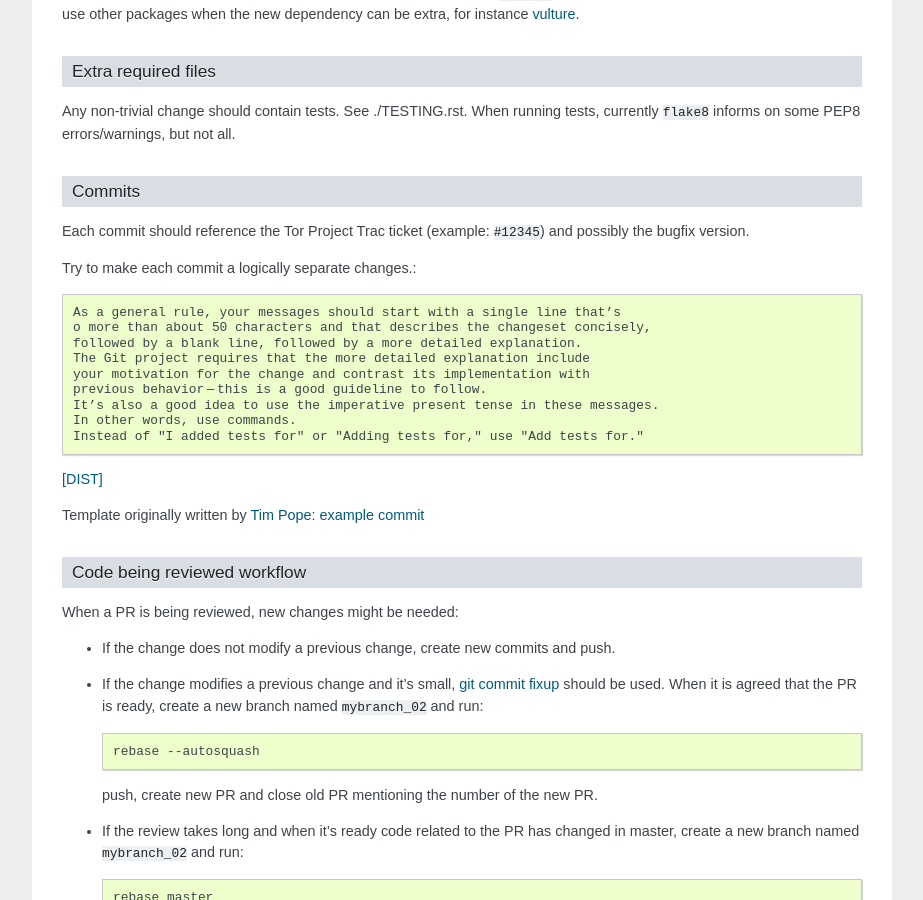
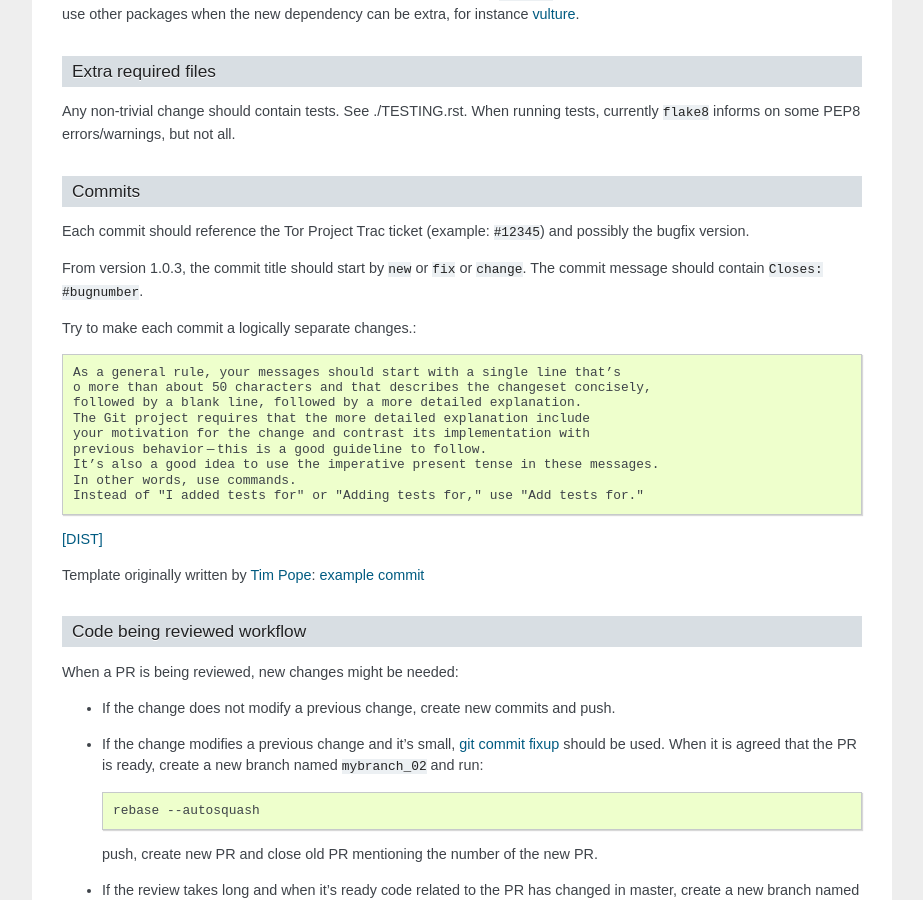
Before and after one commit to torproject/sbws, a Sphinx documentation site: the page built from docs/source/contributing.rst, in a window 1280 px wide and 900 px high, scrolled down 1869 px. Shown: the whole window, without its empty margins (198-1121 px from the left). Built offline with Sphinx 7.4.7, drawn with Linux system fonts in a browser that asks for light colours; formulas are drawn with MathJax 3; some of the changed text lies outside the part shown.

Commit message:
new: docs: Include script on how to release

```diff
--- a/docs/source/contributing.rst
+++ b/docs/source/contributing.rst
@@ -136,6 +136,9 @@ Commits
 Each commit should reference the Tor Project Trac ticket (example: ``#12345``)
 and possibly the bugfix version.
 
+From version 1.0.3, the commit title should start by ``new`` or ``fix`` or
+``change``. The commit message should contain ``Closes: #bugnumber``.
+
 Try to make each commit a logically separate changes.::
 
   As a general rule, your messages should start with a single line that’s
@@ -258,6 +261,7 @@ Create a ./CHANGELOG.rst file.
 Each entry should reference the Tor Project Trac ticket (example: ``#12345``)
 and possibly the bugfix version.
 Until version 1.0.2 we have followed `keep a changelog`_ format.
+From version 1.0.3, run ``./scripts/maint/release.py`` to create new releases.
 
 .. _commit-msg:
 
```
